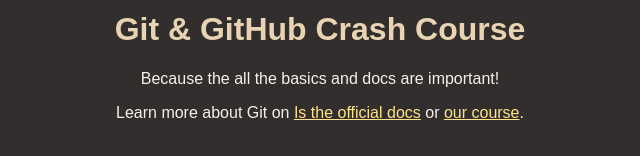
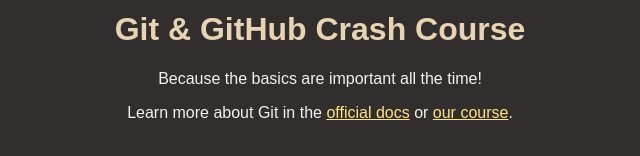
Before and after one commit to eromagno/github-course, a plain HTML site: page index.html in a window 1280 px wide. Shown: the part 158-314 px from the top of the page, without its empty margins (320-960 px from the left). Drawn offline with Linux system fonts and the light colour scheme.

Commit message:
Prueba cambio y push

```diff
--- a/index.html
+++ b/index.html
@@ -9,18 +9,16 @@
   </head>
   <body>
     <header>
-      <img id="logo" src="logo.png" alt="A logo that contains the word 'Git'" />
+      <img id="logo" src="logo.png" alt="A logo that contains the word 'GitHub'" />
       <h1>Git & GitHub Crash Course</h1>
     </header>
     <main>
-      <section>
-        <p>Because the all the basics and docs are important!</p>
-        <p>
-            Learn more about Git on
-            <a href="https://git-scm.com/book/en/v2">Is the official docs</a> or
-            <a href="https://acad.link/git">our course</a>.
-        </p>
-      </section>
+      <p>Because the basics are important all the time!</p>
+      <p>
+        Learn more about Git in the
+        <a href="https://git-scm.com/book/en/v2">official docs</a> or
+        <a href="https://acad.link/git">our course</a>.
+      </p>
     </main>
   </body>
 </html>
```
